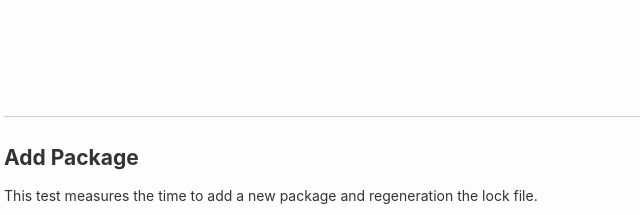
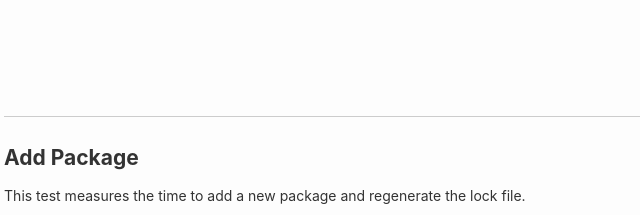
Before and after one commit to lincolnloop/python-package-manager-shootout, a website built with Parcel: page site/index.html in a window 1280 px wide. Shown: the part 1159-1374 px from the top of the page, 106-746 px from the left. Built offline with nearby package versions, Linux system fonts and the light colour scheme.

Commit message:
Fix typo in "Add package" graph description
`s/regeneration/regenerate/`

```diff
--- a/site/index.html
+++ b/site/index.html
@@ -148,7 +148,7 @@
     <hr />
     <h2 id="add-package">Add Package</h2>
     <p>
-      This test measures the time to add a new package and regeneration the lock
+      This test measures the time to add a new package and regenerate the lock
       file.
     </p>
     <div style="max-width: 1024px; max-height: 1024px">
```
